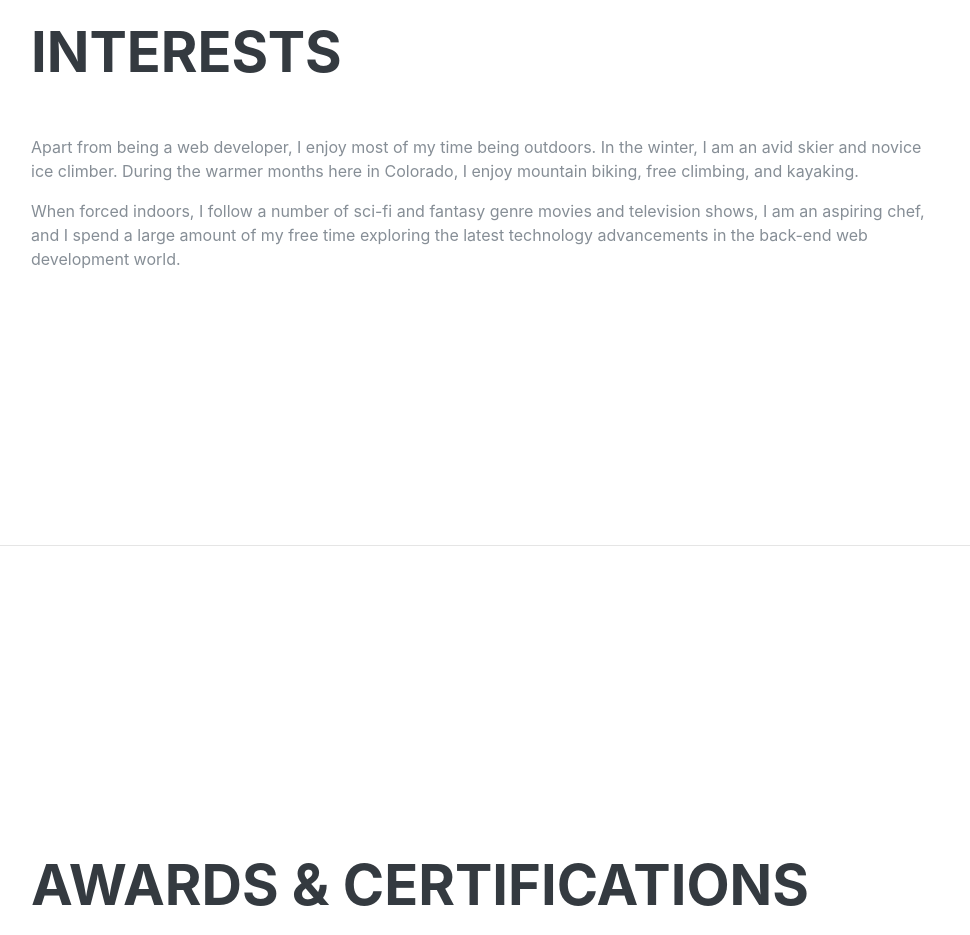
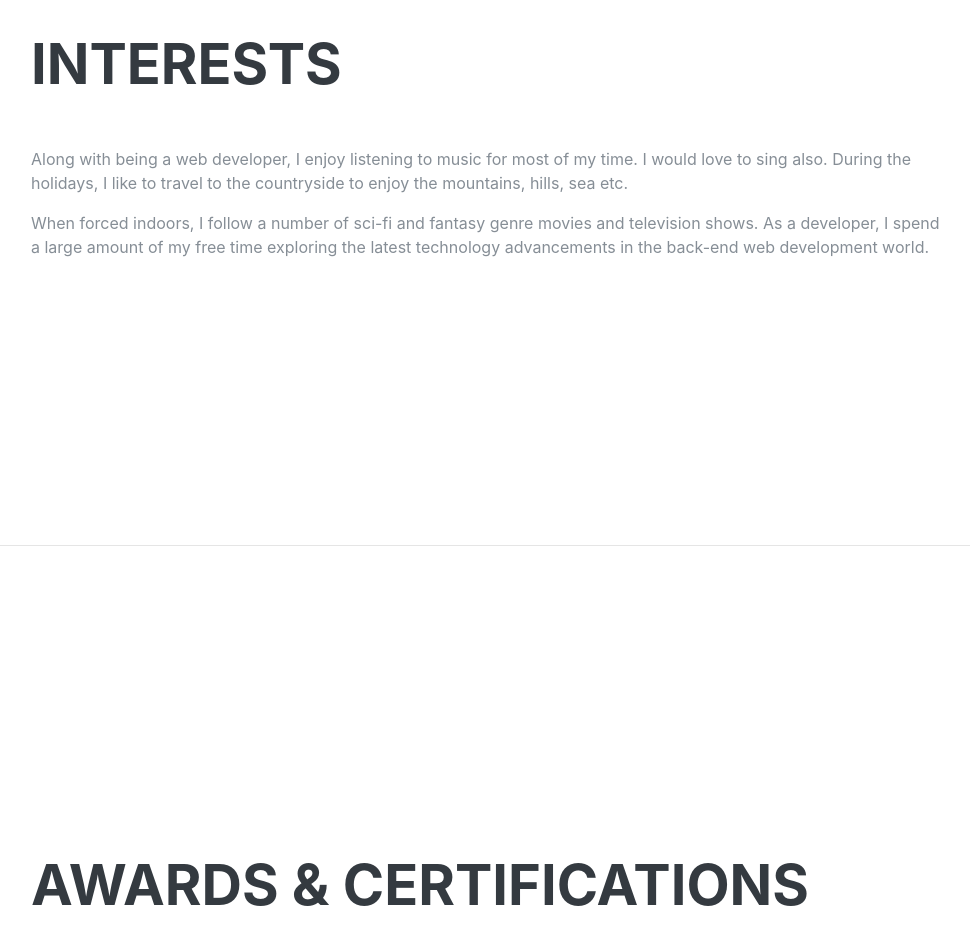
Before and after one commit to akashmallik/akashmallik.github.io, a plain HTML site: page index.html in a window 1280 px wide. Shown: the part 4260-5195 px from the top of the page, without its empty margins (289-1259 px from the left). Drawn offline with nearby package versions, Linux system fonts and the light colour scheme; a web font is replaced by a local one.

Commit message:
update info

```diff
--- a/index.html
+++ b/index.html
@@ -263,8 +263,8 @@
       <section class="resume-section p-3 p-lg-5 d-flex flex-column" id="interests">
         <div class="my-auto">
           <h2 class="mb-5">Interests</h2>
-          <p>Apart from being a web developer, I enjoy most of my time being outdoors. In the winter, I am an avid skier and novice ice climber. During the warmer months here in Colorado, I enjoy mountain biking, free climbing, and kayaking.</p>
-          <p class="mb-0">When forced indoors, I follow a number of sci-fi and fantasy genre movies and television shows, I am an aspiring chef, and I spend a large amount of my free time exploring the latest technology advancements in the back-end web development world.</p>
+          <p>Along with being a web developer, I enjoy listening to music for most of my time. I would love to sing also. During the holidays, I like to travel to the countryside to enjoy the mountains, hills, sea etc.</p>
+          <p class="mb-0">When forced indoors, I follow a number of sci-fi and fantasy genre movies and television shows. As a developer, I spend a large amount of my free time exploring the latest technology advancements in the back-end web development world.</p>
         </div>
       </section>
 
```
